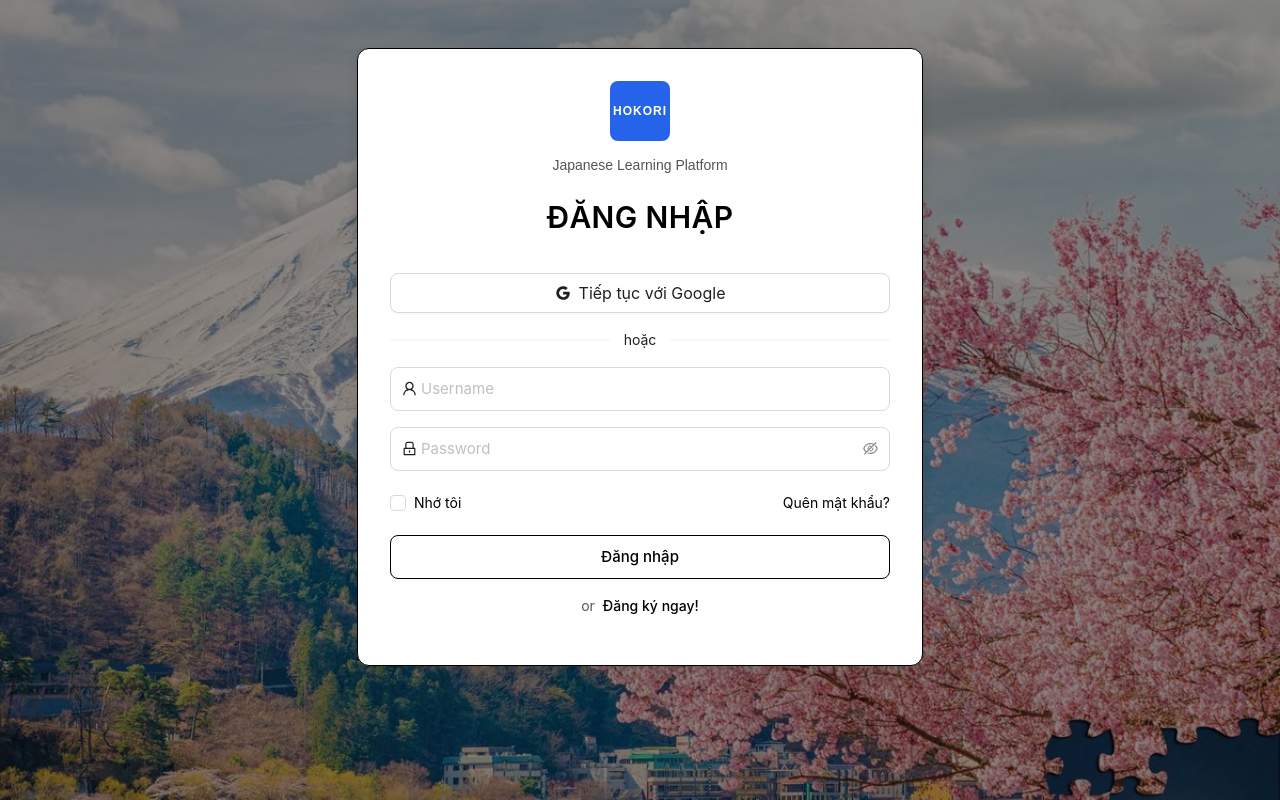
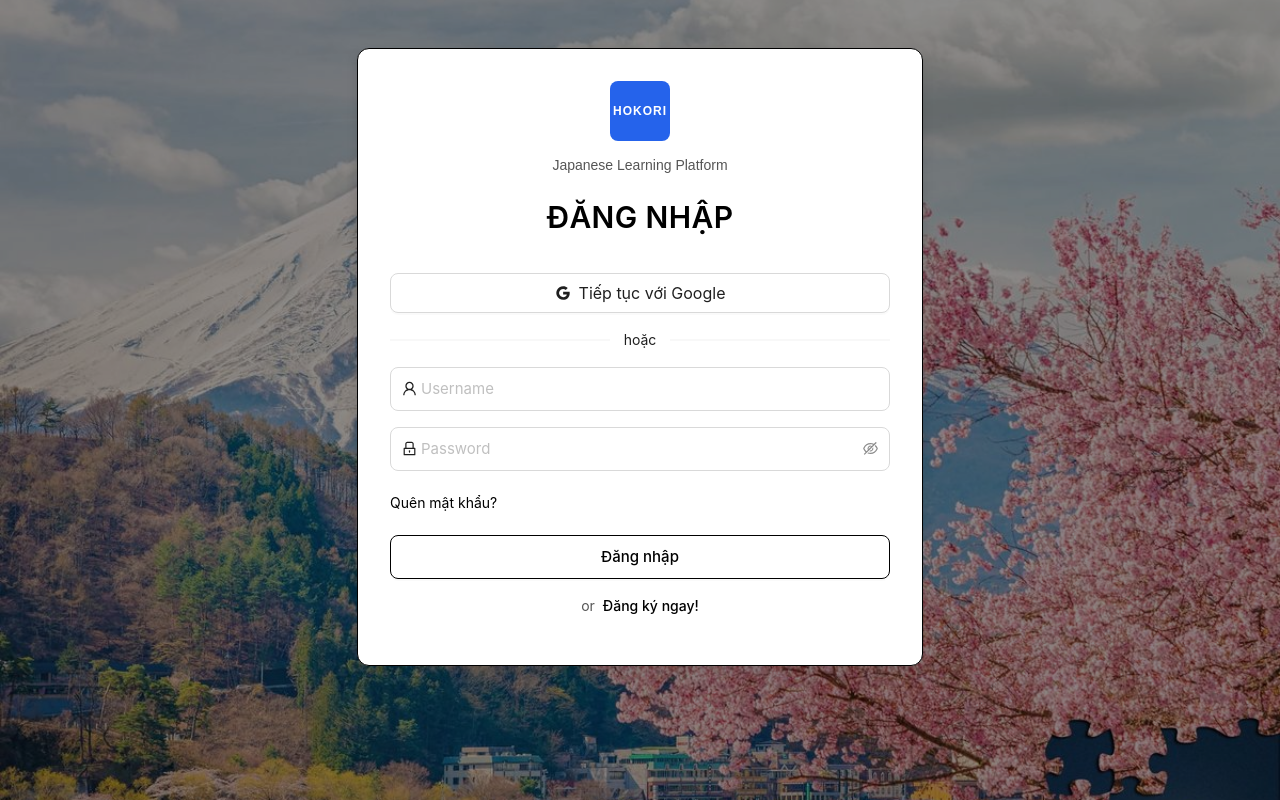
Before and after one commit to danh0999/Hokori-Learning, a React (Vite) app in the folder Hokori-Learning/: page /login in a window 1280 px wide. Built offline with nearby package versions, Linux system fonts and the light colour scheme.

Commit message:
fix-update-v29

```diff
--- a/Hokori-Learning/src/components/Authen-Form/Login-Form/LoginForm.jsx
+++ b/Hokori-Learning/src/components/Authen-Form/Login-Form/LoginForm.jsx
@@ -7,17 +7,7 @@ import {
   EyeInvisibleOutlined,
   EyeTwoTone,
 } from "@ant-design/icons";
-import {
-  Button,
-  Checkbox,
-  Form,
-  Input,
-  Flex,
-  Divider,
-  Modal,
-  Steps,
-  Alert,
-} from "antd";
+import { Button, Form, Input, Flex, Divider, Modal, Steps, Alert } from "antd";
 import Title from "antd/es/typography/Title";
 import styles from "./styles.module.scss";
 import { useNavigate } from "react-router-dom";
@@ -395,12 +385,7 @@ const LoginForm = () => {
 
       <Divider plain>hoặc</Divider>
 
-      <Form
-        name="login"
-        className={styles.form}
-        initialValues={{ remember: false }}
-        onFinish={onFinish}
-      >
+      <Form name="login" className={styles.form} onFinish={onFinish}>
         <Form.Item
           className={styles.formItem}
           name="username"
@@ -430,10 +415,6 @@ const LoginForm = () => {
 
         <Form.Item className={styles.formItem}>
           <Flex justify="space-between" align="center">
-            <Form.Item name="remember" valuePropName="checked" noStyle>
-              <Checkbox className={styles.checkbox}>Nhớ tôi</Checkbox>
-            </Form.Item>
-
             <Button
               type="link"
               className={styles.forgotLink}
```
